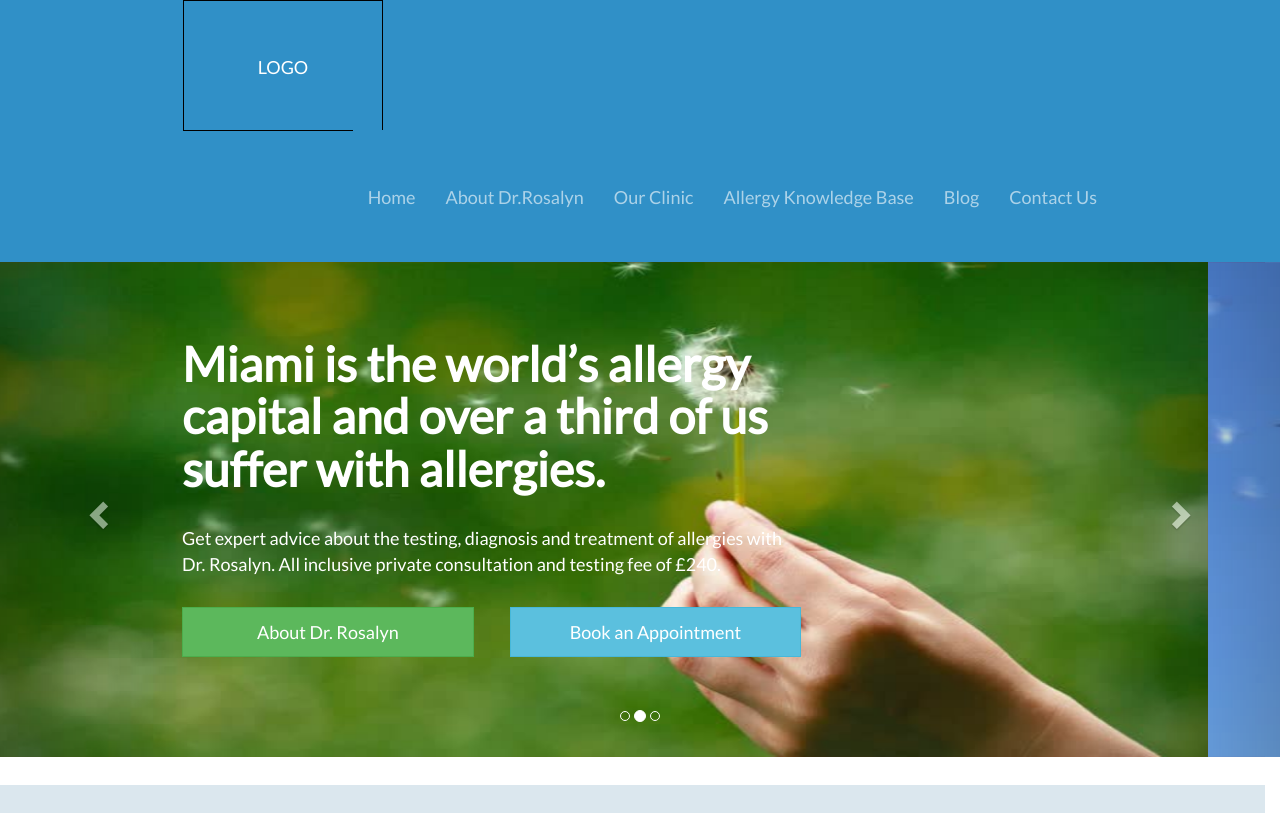
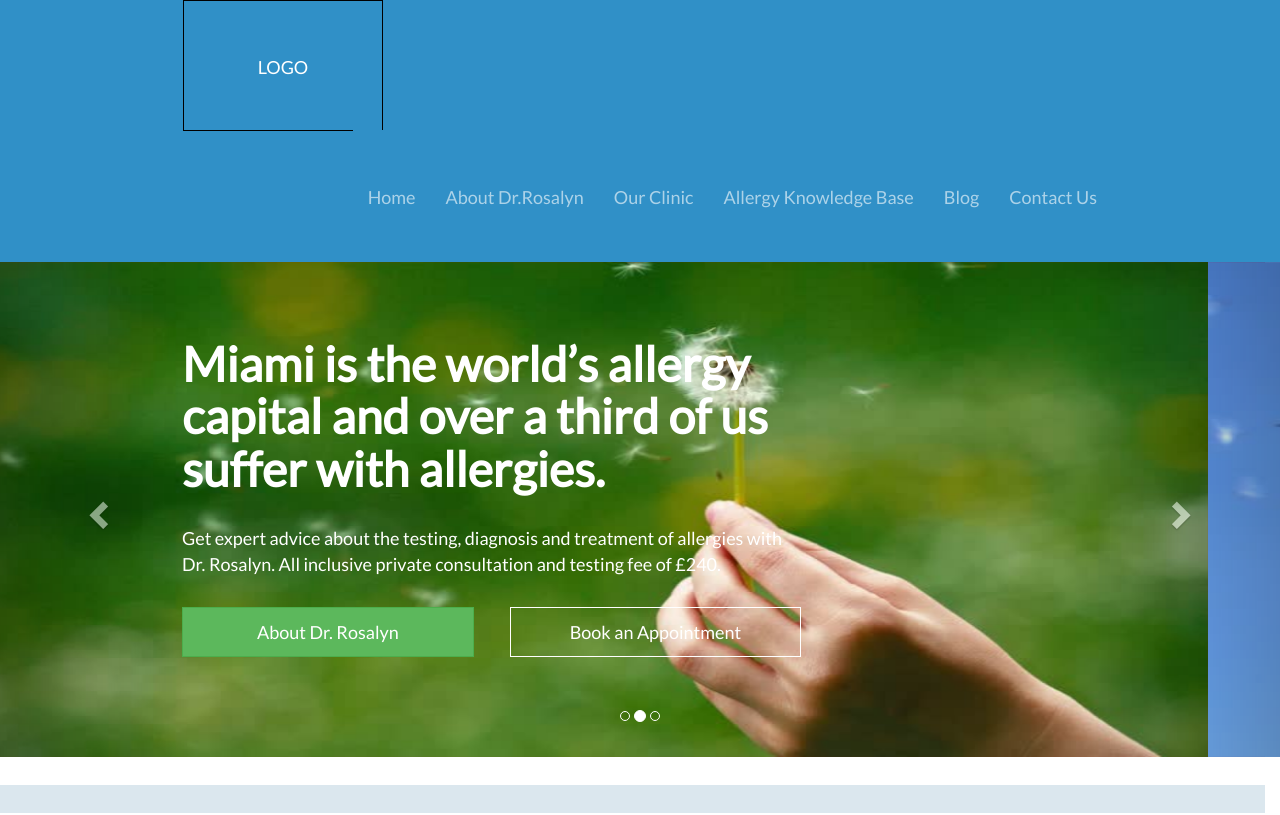
Before and after one commit to blizm87/Rosalyn-HTML-Example, a website: page public/index.html in a window 1280 px wide. Shown: the top 815 px of the page. Drawn offline with nearby package versions, Linux system fonts and the light colour scheme; files whose address does not match are found by name.

Commit message:
mirrored section Book Appointment Button with original website

```diff
--- a/public/css/style1.css
+++ b/public/css/style1.css
@@ -119,7 +119,16 @@ body {
 
                 #bookAppBtn {
                   margin-left: 2em;
+                  background-color: transparent;
+                  border: 1px solid white;
+                  color: white;
                 }
+
+                    #bookAppBtn:hover {
+                      border: 1px solid transparent;
+                      background-color: #5bc0de;
+                      transition-duration: .3s;
+                    }
 
         #secTwoContainer {
 
--- a/public/index.html
+++ b/public/index.html
@@ -66,7 +66,7 @@
         <div id='secOneBtnContainer'>
           <div id='secOneInBtnContainer row'>
             <button class='btn btn-lg btn-success col-lg-5' id='aboutBtn'>About Dr. Rosalyn</button>
-            <button class='btn btn-lg btn-info col-lg-5' id='bookAppBtn'>Book an Appointment</button>
+            <button class='btn btn-lg col-lg-5' id='bookAppBtn'>Book an Appointment</button>
           </div>
         </div>
       </div>
```
